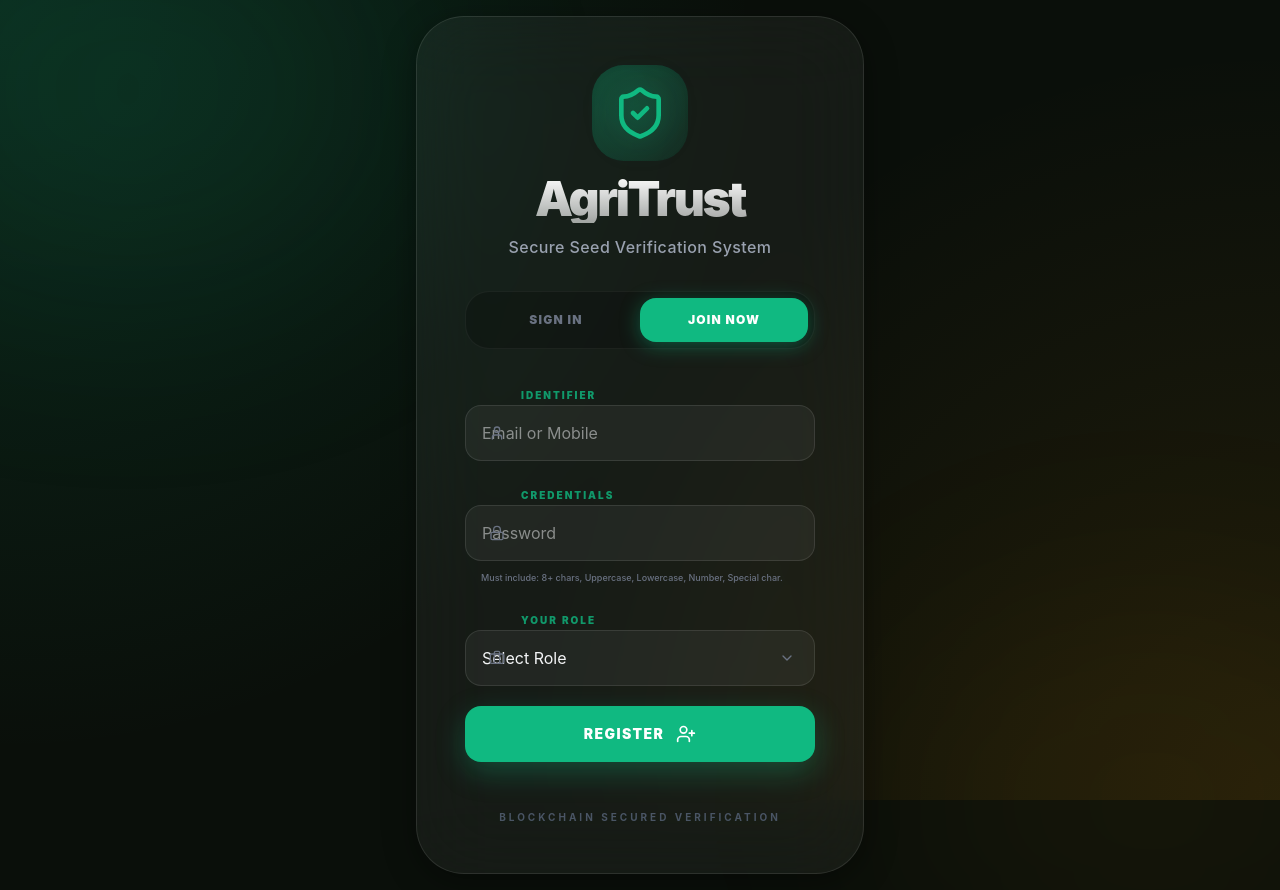
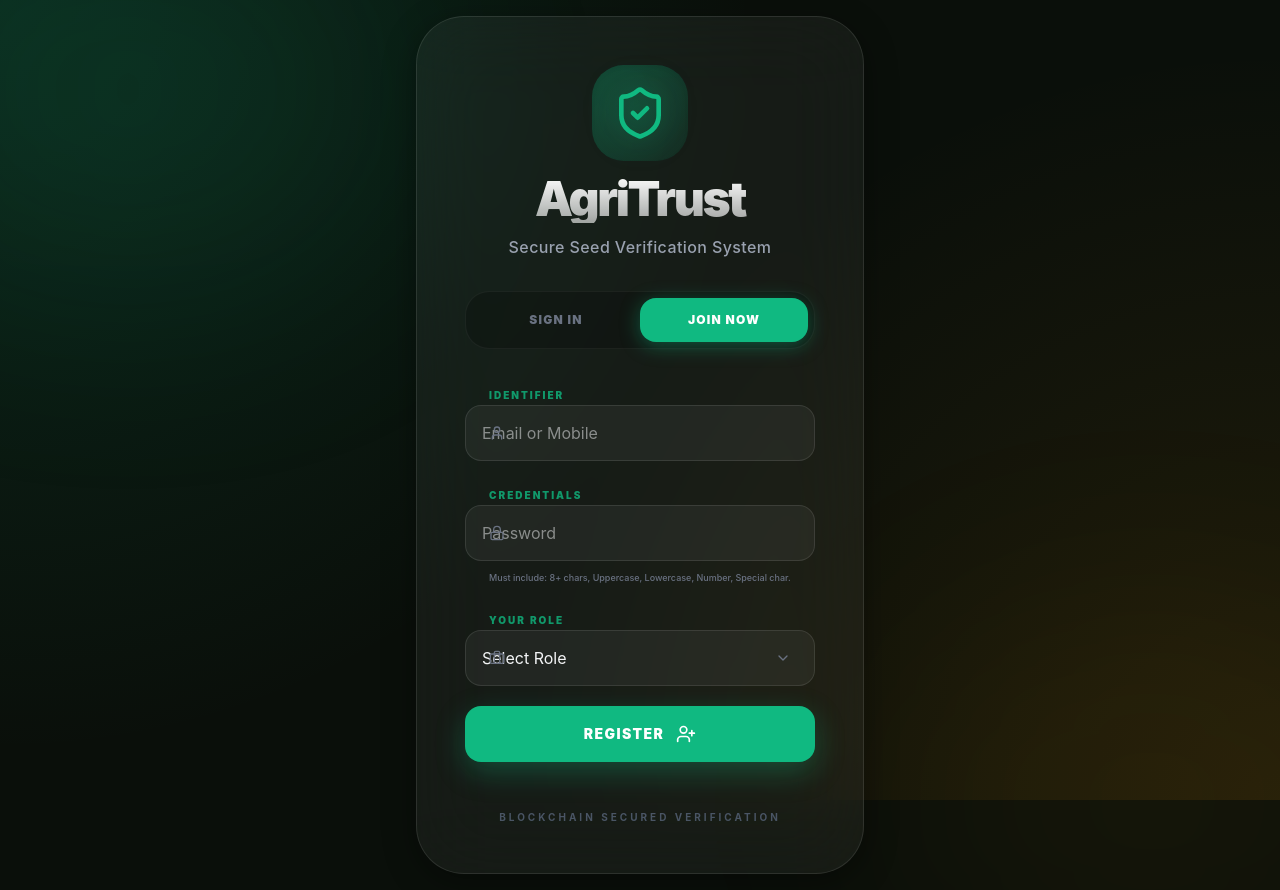
Before and after one commit to sairajmagdum1908-prog/Seed-Quality-Verification, a React (Vite) app: page /login in a window 1280 px wide. Both pictures are taken after a click on the button "JOIN NOW". Built offline with nearby package versions, Linux system fonts and the light colour scheme.

Commit message:
fix(ui): Adjust input label and help text margins
Adjusted the left margin for input labels and the help text paragraph within the login/registration form. This aligns them more consistently with the input field icons, improving overall UI spacing and readability.

```diff
--- a/src/App.tsx
+++ b/src/App.tsx
@@ -316,7 +316,7 @@ const LoginView = ({ onLogin, initialIsLogin = true }: { onLogin: (u: UserProfil
 
         <form onSubmit={handleSubmit} className="space-y-5">
           <div className="space-y-2.5">
-            <label className="text-[10px] font-black uppercase tracking-[0.2em] text-agri-green/80 ml-14">Identifier</label>
+            <label className="text-[10px] font-black uppercase tracking-[0.2em] text-agri-green/80 ml-6">Identifier</label>
             <div className="relative group">
               <User className="absolute left-6 top-1/2 -translate-y-1/2 w-4 h-4 text-gray-500 group-focus-within:text-agri-green transition-colors" />
               <input
@@ -330,7 +330,7 @@ const LoginView = ({ onLogin, initialIsLogin = true }: { onLogin: (u: UserProfil
             </div>
           </div>
           <div className="space-y-2.5">
-            <label className="text-[10px] font-black uppercase tracking-[0.2em] text-agri-green/80 ml-14">Credentials</label>
+            <label className="text-[10px] font-black uppercase tracking-[0.2em] text-agri-green/80 ml-6">Credentials</label>
             <div className="relative group">
               <Lock className="absolute left-6 top-1/2 -translate-y-1/2 w-4 h-4 text-gray-500 group-focus-within:text-agri-green transition-colors" />
               <input
@@ -354,14 +354,14 @@ const LoginView = ({ onLogin, initialIsLogin = true }: { onLogin: (u: UserProfil
               </div>
             )}
             {!isLogin && (
-              <p className="text-[9px] text-gray-500 ml-4 leading-relaxed font-medium">
+              <p className="text-[9px] text-gray-500 ml-6 leading-relaxed font-medium">
                 Must include: 8+ chars, Uppercase, Lowercase, Number, Special char.
               </p>
             )}
           </div>
           {!isLogin && (
             <div className="space-y-2.5">
-              <label className="text-[10px] font-black uppercase tracking-[0.2em] text-agri-green/80 ml-14">Your Role</label>
+              <label className="text-[10px] font-black uppercase tracking-[0.2em] text-agri-green/80 ml-6">Your Role</label>
               <div className="relative group">
                 <Briefcase className="absolute left-6 top-1/2 -translate-y-1/2 w-4 h-4 text-gray-500 group-focus-within:text-agri-green transition-colors" />
                 <select
@@ -375,7 +375,7 @@ const LoginView = ({ onLogin, initialIsLogin = true }: { onLogin: (u: UserProfil
                   <option value="manufacturer" className="bg-[#0a0f0a] text-white">Manufacturer</option>
                   <option value="admin" className="bg-[#0a0f0a] text-white">Admin</option>
                 </select>
-                <ChevronDown className="absolute right-5 top-1/2 -translate-y-1/2 w-4 h-4 text-gray-500 pointer-events-none" />
+                <ChevronDown className="absolute right-6 top-1/2 -translate-y-1/2 w-4 h-4 text-gray-500 pointer-events-none" />
               </div>
             </div>
           )}
@@ -478,7 +478,7 @@ const ForgotPasswordView = () => {
         ) : (
           <form onSubmit={handleSubmit} className="space-y-6">
             <div className="space-y-2.5">
-              <label className="text-[10px] font-black uppercase tracking-[0.2em] text-agri-green/80 ml-14">Identifier</label>
+              <label className="text-[10px] font-black uppercase tracking-[0.2em] text-agri-green/80 ml-6">Identifier</label>
               <div className="relative group">
                 <User className="absolute left-6 top-1/2 -translate-y-1/2 w-4 h-4 text-gray-500 group-focus-within:text-agri-green transition-colors" />
                 <input
```
